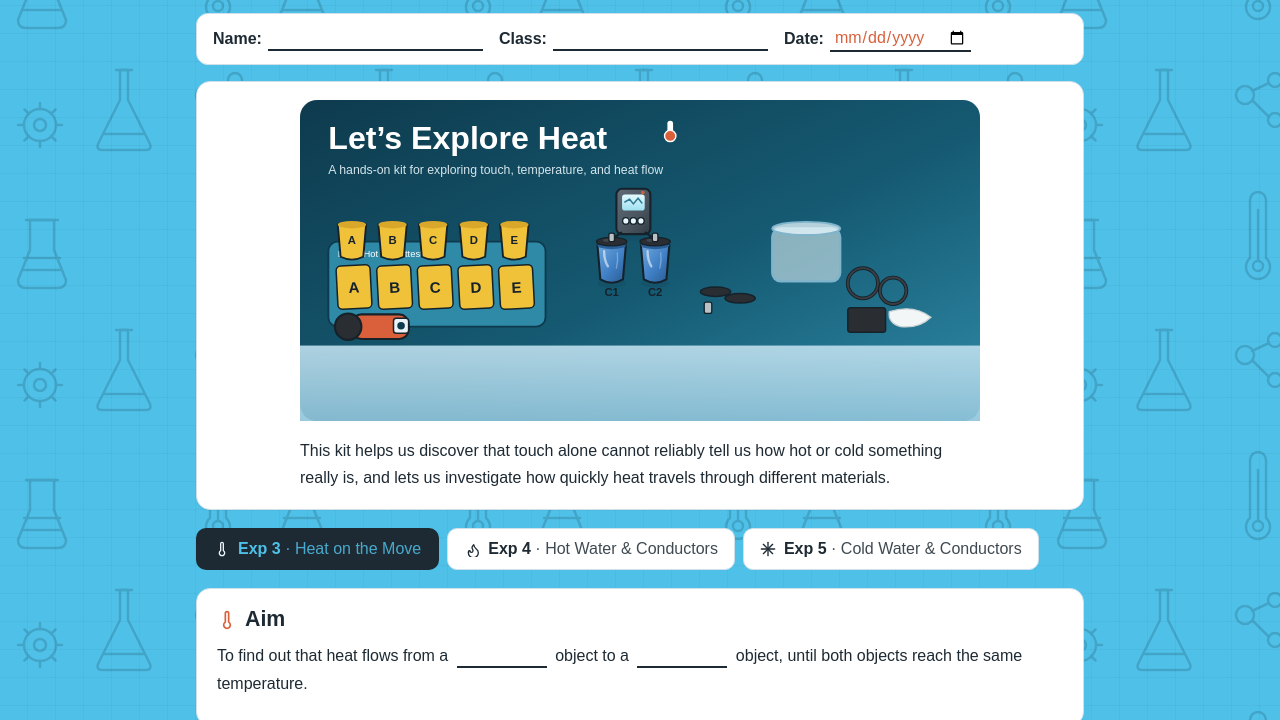
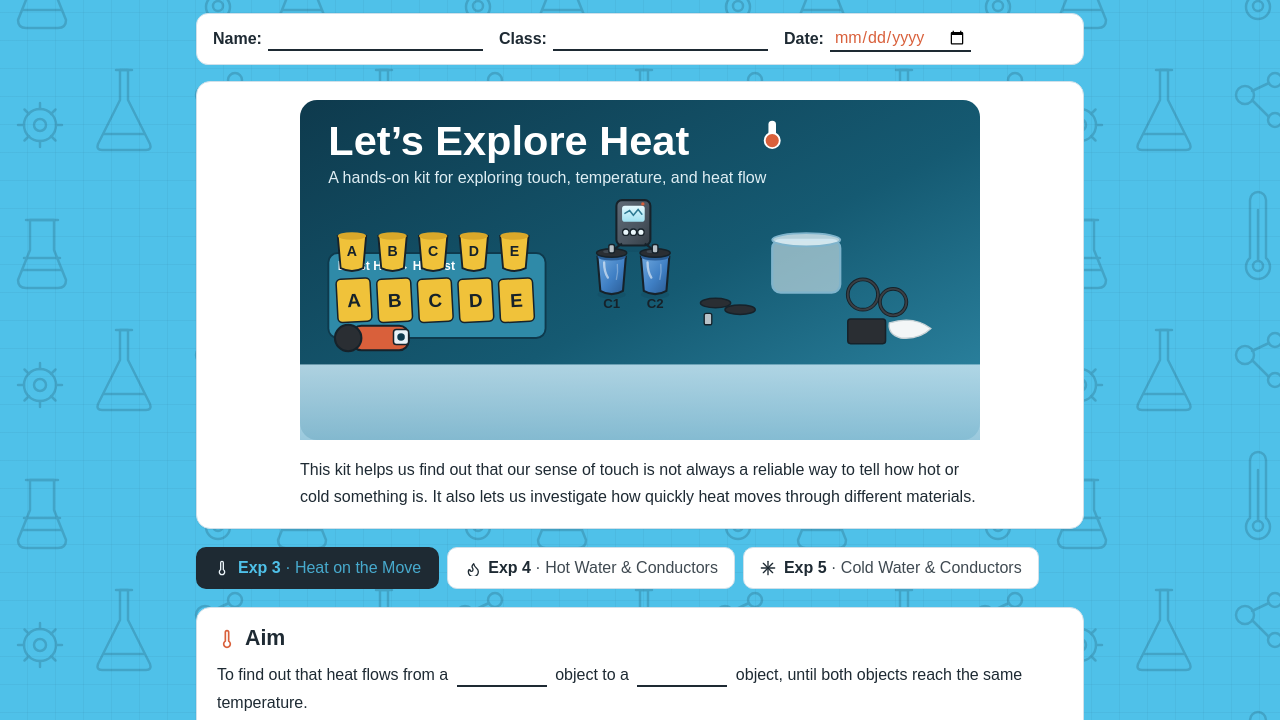
Before and after one commit to GohLH286/P4-Heat-and-Temperature, a plain HTML site: page index.html in a window 1280 px wide. Shown: the part 80-800 px from the top of the page. Drawn offline with Linux system fonts and the light colour scheme.

Commit message:
Add files via upload

```diff
--- a/index.html
+++ b/index.html
@@ -58,7 +58,7 @@ tr.odd{background:#F2F8FB;}
 .tblwrap{overflow-x:auto;}
 .tinput{width:64px;text-align:center;font-family:Arial, Helvetica, sans-serif;font-size:12pt;border:1.5px solid var(--line);border-radius:6px;padding:3px 2px;outline:none;}
 .imgblock{text-align:center;margin-top:14px;}
-.imgblock img{max-width:100%;width:420px;border-radius:10px;border:1.5px solid var(--line);}
+.imgblock img{max-width:100%;width:600px;border-radius:10px;border:1.5px solid var(--line);}
 .imgcap{font-size:11pt;color:var(--muted);margin-top:6px;}
 .thermos{display:flex;gap:10px;}
 .thermolabel{font-size:11pt;color:var(--muted);text-align:center;margin-top:4px;}
@@ -293,7 +293,7 @@ function cupSvg(cx, topY, label, effect, withCover) {
       '<line x1="7" y1="-30" x2="7" y2="-20"/><line x1="2" y1="-25" x2="12" y2="-25"/>' +
       '</g>';
   }
-  g += '<text x="0" y="58" font-size="12" font-weight="600" fill="#16222A" text-anchor="middle">' + label + '</text>';
+  g += '<text x="0" y="58" font-size="14" font-weight="700" fill="#16222A" text-anchor="middle">' + label + '</text>';
   g += '</g>';
   return g;
 }
@@ -334,17 +334,17 @@ function dataLoggerSvg(cx, cy) {
   return g;
 }
 function sceneWrap(inner) {
-  return '<svg viewBox="0 0 300 200" style="width:100%;max-width:280px;height:auto;">' +
+  return '<svg viewBox="0 0 400 200" style="width:100%;max-width:360px;height:auto;">' +
     '<defs><linearGradient id="skygrad" x1="0" y1="0" x2="0" y2="1">' +
     '<stop offset="0%" stop-color="#EAF7FC"/><stop offset="100%" stop-color="#D5EEF7"/>' +
     '</linearGradient></defs>' +
-    '<rect x="0" y="0" width="300" height="200" rx="18" fill="url(#skygrad)"/>' +
-    benchSvg(300) + inner + '</svg>';
+    '<rect x="0" y="0" width="400" height="200" rx="18" fill="url(#skygrad)"/>' +
+    benchSvg(400) + inner + '</svg>';
 }
 function legendItem(x, y, color, line1, line2) {
-  var s = '<rect x="' + x + '" y="' + (y - 9) + '" width="10" height="10" rx="2" fill="' + color + '" stroke="#16222A" stroke-width="1"/>';
-  s += '<text x="' + (x + 15) + '" y="' + y + '" font-size="10" fill="#16222A" font-weight="600">' + line1 + '</text>';
-  if (line2) s += '<text x="' + (x + 15) + '" y="' + (y + 12) + '" font-size="10" fill="#16222A">' + line2 + '</text>';
+  var s = '<rect x="' + x + '" y="' + (y - 10) + '" width="11" height="11" rx="2" fill="' + color + '" stroke="#16222A" stroke-width="1"/>';
+  s += '<text x="' + (x + 16) + '" y="' + y + '" font-size="12" fill="#16222A" font-weight="700">' + line1 + '</text>';
+  if (line2) s += '<text x="' + (x + 16) + '" y="' + (y + 14) + '" font-size="12" fill="#16222A">' + line2 + '</text>';
   return s;
 }
 function exp3SceneSvg() {
@@ -386,7 +386,7 @@ function exp5SceneSvg() {
 }
 
 function kitIntroSvg() {
-  var s = '<svg viewBox="0 0 720 340" style="width:100%;max-width:680px;height:auto;">';
+  var s = '<svg viewBox="0 0 720 360" style="width:100%;max-width:680px;height:auto;">';
   s += '<defs>' +
     '<linearGradient id="intrograd" x1="0" y1="0" x2="1" y2="1">' +
     '<stop offset="0%" stop-color="#0E3A4D"/><stop offset="55%" stop-color="#155A72"/><stop offset="100%" stop-color="#2F8AA8"/>' +
@@ -395,24 +395,24 @@ function kitIntroSvg() {
     '<stop offset="0%" stop-color="#BFE0EE"/><stop offset="100%" stop-color="#8FC3D9"/>' +
     '</linearGradient>' +
     '</defs>';
-  s += '<rect x="0" y="0" width="720" height="340" rx="18" fill="url(#intrograd)"/>';
-  s += '<rect x="0" y="260" width="720" height="80" fill="url(#benchgrad2)" opacity="0.9"/>';
+  s += '<rect x="0" y="0" width="720" height="360" rx="18" fill="url(#intrograd)"/>';
+  s += '<rect x="0" y="280" width="720" height="80" fill="url(#benchgrad2)" opacity="0.9"/>';
 
   // Title, top area
-  s += '<text x="30" y="52" font-size="34" font-weight="700" fill="#FFFFFF" font-family="Arial, Helvetica, sans-serif">Let\u2019s Explore Heat</text>';
-  s += '<g transform="translate(392,36)"><rect x="-3" y="-14" width="6" height="14" rx="3" fill="#FFFFFF"/><circle cx="0" cy="2" r="6" fill="#D9603B" stroke="#FFFFFF" stroke-width="1.5"/></g>';
-  s += '<text x="30" y="78" font-size="13" fill="#EAF7FC" font-family="Arial, Helvetica, sans-serif" opacity="0.9">A hands-on kit for exploring touch, temperature, and heat flow</text>';
+  s += '<text x="30" y="58" font-size="44" font-weight="700" fill="#FFFFFF" font-family="Arial, Helvetica, sans-serif">Let\u2019s Explore Heat</text>';
+  s += '<g transform="translate(500,40)"><rect x="-4" y="-18" width="8" height="18" rx="4" fill="#FFFFFF"/><circle cx="0" cy="3" r="8" fill="#D9603B" stroke="#FFFFFF" stroke-width="2"/></g>';
+  s += '<text x="30" y="88" font-size="17" fill="#EAF7FC" font-family="Arial, Helvetica, sans-serif" opacity="0.95">A hands-on kit for exploring touch, temperature, and heat flow</text>';
 
   // sorting mat with lettered tiles (Least Hot -> Hottest)
-  s += '<g transform="translate(30,150)">';
+  s += '<g transform="translate(30,162)">';
   s += '<rect x="0" y="0" width="230" height="90" rx="10" fill="#2F8AA8" stroke="#0E3A4D" stroke-width="2"/>';
-  s += '<text x="10" y="16" font-size="10" fill="#FFFFFF" font-family="Arial">Least Hot &#8594; Hottest</text>';
+  s += '<text x="10" y="18" font-size="13" font-weight="600" fill="#FFFFFF" font-family="Arial">Least Hot &#8594; Hottest</text>';
   var letters = ["A", "B", "C", "D", "E"];
   for (var i = 0; i < 5; i++) {
     var lx = 8 + i * 43;
-    s += '<g transform="translate(' + lx + ',26)">' +
+    s += '<g transform="translate(' + lx + ',28)">' +
       '<rect x="0" y="0" width="36" height="46" rx="5" fill="#F0C23A" stroke="#16222A" stroke-width="1.6" transform="rotate(-3)"/>' +
-      '<text x="18" y="29" font-size="16" font-weight="700" fill="#16222A" text-anchor="middle" transform="rotate(-3)">' + letters[i] + '</text>' +
+      '<text x="18" y="30" font-size="20" font-weight="700" fill="#16222A" text-anchor="middle" transform="rotate(-3)">' + letters[i] + '</text>' +
       '</g>';
   }
   s += '</g>';
@@ -420,43 +420,43 @@ function kitIntroSvg() {
   // row of yellow cups A-E above the mat
   for (var j = 0; j < 5; j++) {
     var cx = 55 + j * 43;
-    s += '<g transform="translate(' + cx + ',132)">' +
+    s += '<g transform="translate(' + cx + ',144)">' +
       '<path d="M-15 0 L15 0 L12 34 Q0 40 -12 34 Z" fill="#F0C23A" stroke="#16222A" stroke-width="2"/>' +
       '<ellipse cx="0" cy="0" rx="15" ry="4" fill="#D9A82A"/>' +
-      '<text x="0" y="20" font-size="12" font-weight="700" fill="#16222A" text-anchor="middle">' + letters[j] + '</text>' +
+      '<text x="0" y="21" font-size="15" font-weight="700" fill="#16222A" text-anchor="middle">' + letters[j] + '</text>' +
       '</g>';
   }
 
   // data logger measuring temperature, with probe wires into C1 and C2
-  s += dataLoggerSvg(353, 118);
-  s += '<path d="M341 140 Q334 144 330 150" stroke="#16222A" stroke-width="2.2" fill="none"/>';
-  s += '<path d="M365 140 Q372 144 376 150" stroke="#16222A" stroke-width="2.2" fill="none"/>';
+  s += dataLoggerSvg(353, 130);
+  s += '<path d="M341 152 Q334 156 330 162" stroke="#16222A" stroke-width="2.2" fill="none"/>';
+  s += '<path d="M365 152 Q372 156 376 162" stroke="#16222A" stroke-width="2.2" fill="none"/>';
 
   // C1 / C2 blue cups with black covers
-  s += cupSvg(330, 150, "C1", "", true);
-  s += cupSvg(376, 150, "C2", "", true);
+  s += cupSvg(330, 162, "C1", "", true);
+  s += cupSvg(376, 162, "C2", "", true);
 
   // three black plastic cover discs + stopper, lying flat
-  s += '<ellipse cx="440" cy="203" rx="16" ry="5" fill="#2A2E33" stroke="#16222A" stroke-width="1.6"/>';
-  s += '<ellipse cx="466" cy="210" rx="16" ry="5" fill="#2A2E33" stroke="#16222A" stroke-width="1.6"/>';
-  s += '<rect x="428" y="214" width="8" height="12" rx="2" fill="#B9C2C8" stroke="#16222A" stroke-width="1.4"/>';
+  s += '<ellipse cx="440" cy="215" rx="16" ry="5" fill="#2A2E33" stroke="#16222A" stroke-width="1.6"/>';
+  s += '<ellipse cx="466" cy="222" rx="16" ry="5" fill="#2A2E33" stroke="#16222A" stroke-width="1.6"/>';
+  s += '<rect x="428" y="226" width="8" height="12" rx="2" fill="#B9C2C8" stroke="#16222A" stroke-width="1.4"/>';
 
   // clear plastic container
-  s += '<rect x="500" y="136" width="72" height="56" rx="9" fill="#EAF7FC" fill-opacity="0.55" stroke="#7FB4CC" stroke-width="2.4"/>';
-  s += '<ellipse cx="536" cy="136" rx="36" ry="7" fill="#EAF7FC" fill-opacity="0.75" stroke="#7FB4CC" stroke-width="2"/>';
+  s += '<rect x="500" y="148" width="72" height="56" rx="9" fill="#EAF7FC" fill-opacity="0.55" stroke="#7FB4CC" stroke-width="2.4"/>';
+  s += '<ellipse cx="536" cy="148" rx="36" ry="7" fill="#EAF7FC" fill-opacity="0.75" stroke="#7FB4CC" stroke-width="2"/>';
 
   // two rubber bands
-  s += '<ellipse cx="596" cy="194" rx="16" ry="16" fill="none" stroke="#16222A" stroke-width="4"/>';
-  s += '<ellipse cx="596" cy="194" rx="16" ry="16" fill="none" stroke="#3B3F44" stroke-width="2"/>';
-  s += '<ellipse cx="628" cy="202" rx="14" ry="14" fill="none" stroke="#16222A" stroke-width="4"/>';
-  s += '<ellipse cx="628" cy="202" rx="14" ry="14" fill="none" stroke="#3B3F44" stroke-width="2"/>';
+  s += '<ellipse cx="596" cy="206" rx="16" ry="16" fill="none" stroke="#16222A" stroke-width="4"/>';
+  s += '<ellipse cx="596" cy="206" rx="16" ry="16" fill="none" stroke="#3B3F44" stroke-width="2"/>';
+  s += '<ellipse cx="628" cy="214" rx="14" ry="14" fill="none" stroke="#16222A" stroke-width="4"/>';
+  s += '<ellipse cx="628" cy="214" rx="14" ry="14" fill="none" stroke="#3B3F44" stroke-width="2"/>';
 
   // black foam square + white cloth
-  s += '<rect x="580" y="220" width="40" height="26" rx="3" fill="#2A2E33" stroke="#16222A" stroke-width="1.6"/>';
-  s += '<path d="M624 224 Q650 216 668 230 Q656 242 636 240 Q622 236 624 224 Z" fill="#F3F6F7" stroke="#C7D2D6" stroke-width="1.4"/>';
+  s += '<rect x="580" y="232" width="40" height="26" rx="3" fill="#2A2E33" stroke="#16222A" stroke-width="1.6"/>';
+  s += '<path d="M624 236 Q650 228 668 242 Q656 254 636 252 Q622 248 624 236 Z" fill="#F3F6F7" stroke="#C7D2D6" stroke-width="1.4"/>';
 
   // simple handheld temperature-sensing tool (original design, not the branded gun)
-  s += '<g transform="translate(65,235)">' +
+  s += '<g transform="translate(65,247)">' +
     '<rect x="-10" y="-8" width="60" height="26" rx="10" fill="#D9603B" stroke="#16222A" stroke-width="2.2"/>' +
     '<circle cx="-14" cy="5" r="14" fill="#2A2E33" stroke="#16222A" stroke-width="2.2"/>' +
     '<rect x="34" y="-4" width="16" height="16" rx="3" fill="#EAF3F8" stroke="#16222A" stroke-width="1.6"/>' +
@@ -663,7 +663,7 @@ function renderShell() {
     '</div>' +
 
     '<div class="card" style="text-align:center">' + kitIntroSvg() +
-    '<p style="text-align:left;max-width:680px;margin:12px auto 0">This kit helps us discover that touch alone cannot reliably tell us how hot or cold something really is, and lets us investigate how quickly heat travels through different materials.</p></div>' +
+    '<p style="text-align:left;max-width:680px;margin:12px auto 0">This kit helps us find out that our sense of touch is not always a reliable way to tell how hot or cold something is. It also lets us investigate how quickly heat moves through different materials.</p></div>' +
 
     '<div class="tabs">' + tabsHtml + '</div>' +
     '<div id="tabContent"></div>' +
```
